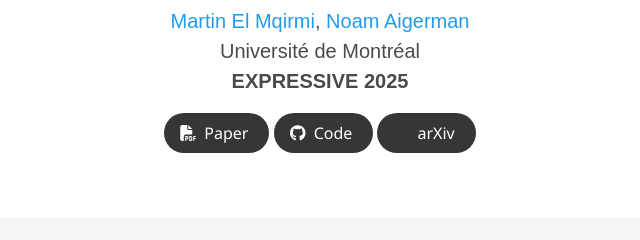
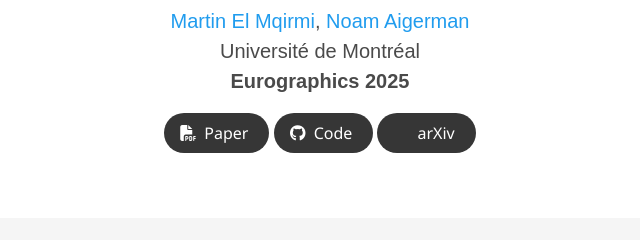
Before and after one commit to Martin-elmqirmi/view_dependent_deformation_fields_project_page, a plain HTML site: page index.html in a window 1280 px wide. Shown: the part 174-414 px from the top of the page, 320-960 px from the left. Drawn offline with nearby package versions, Linux system fonts and the light colour scheme; some icons are missing; a web font is replaced by a local one.

Commit message:
conference name

```diff
--- a/index.html
+++ b/index.html
@@ -63,7 +63,7 @@
                   </div>
 
                   <div class="is-size-5 publication-authors">
-                    <span class="author-block">Université de Montréal<br><b>EXPRESSIVE 2025</b></span>
+                    <span class="author-block">Université de Montréal<br><b>Eurographics 2025</b></span>
                   </div>
 
                   <div class="column has-text-centered">
```
